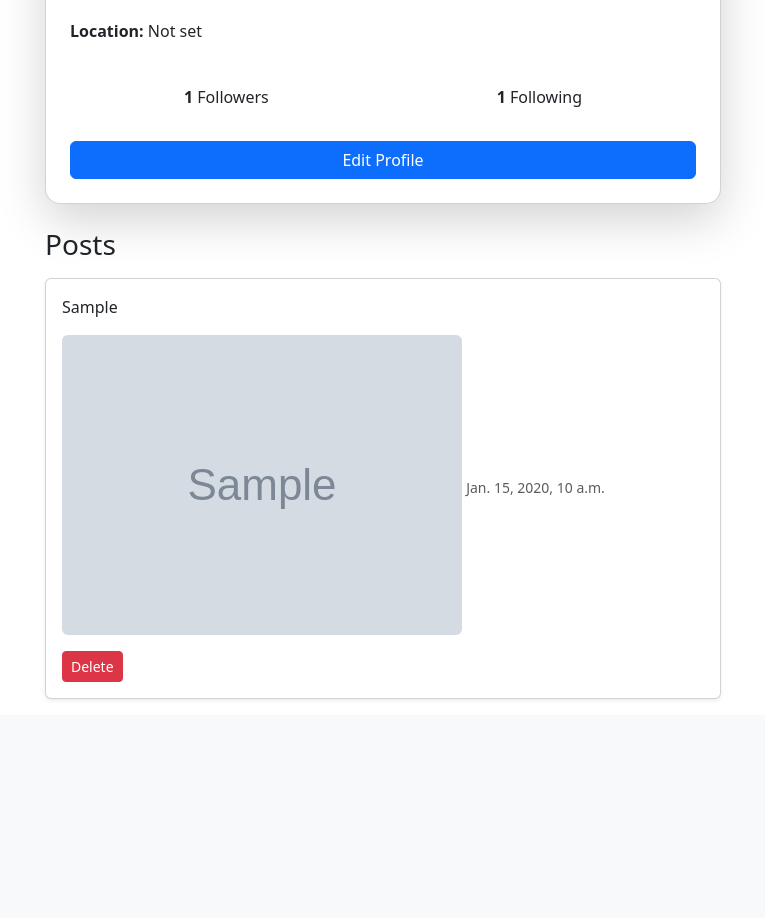
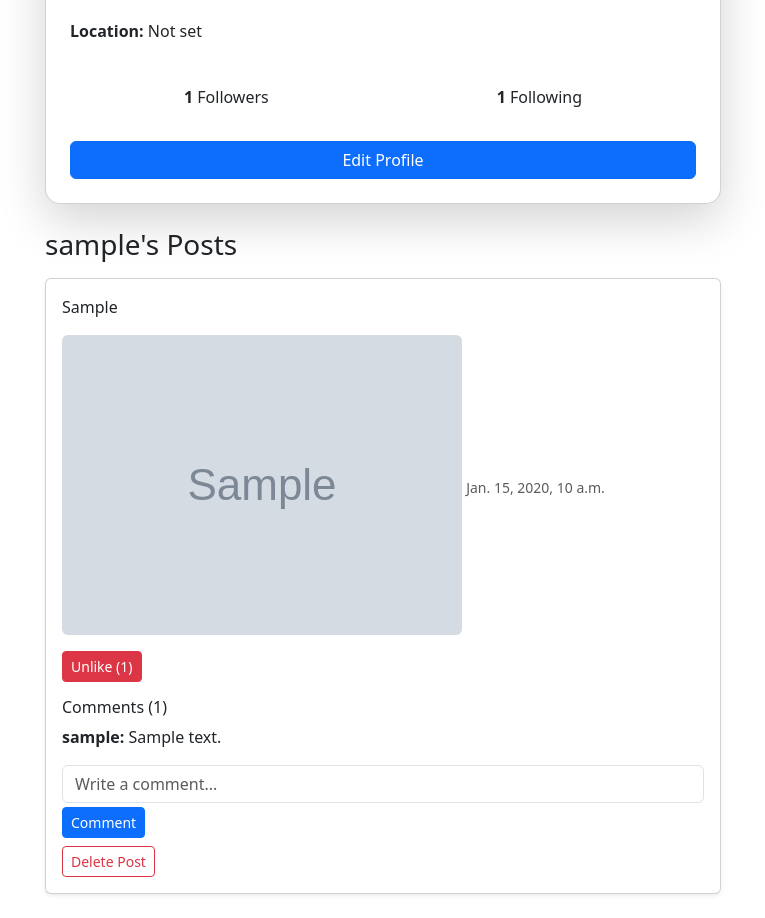
Before and after one commit to 1155-boni/network, a Django app: page /profile/ in a window 1280 px wide. Shown: the part 590-1508 px from the top of the page, without its empty margins (257-1022 px from the left). Before the commit the page ends 1289 px from the top, so only its background shows below. Run offline with Django 5.2, Linux system fonts and the light colour scheme; a user stored in the database is signed in; tables that the repository leaves empty hold one stand-in row (values such as "Sample post"); grey boxes marked "Sample" are stand-in pictures; some libraries are stand-ins or nearby versions.

Commit message:
update profile

```diff
--- a/instafinsta/templates/profile.html
+++ b/instafinsta/templates/profile.html
@@ -59,37 +59,58 @@
       <a href="{% url 'edit_profile' %}" class="btn btn-primary w-100 mt-2">Edit Profile</a>
     {% endif %}
   </div>
-</div>
 
-<!-- ✅ User Posts Section -->
-<div class="container mt-4" style="max-width:700px;">
-  <h3 class="mb-3">Posts</h3>
+  <!-- User's Posts -->
+  <div class="mt-4">
+    <h3 class="mb-3">{{ profile.user.username }}'s Posts</h3>
 
-  {% for post in posts %}
-    <div class="card mb-3 shadow-sm">
+    {% for post in posts %}
+    <div class="card mb-4 shadow-sm">
       <div class="card-body">
         <p>{{ post.caption }}</p>
-        <p>{{ post.content }}</p>
-
         {% if post.image %}
-          <img src="{{ post.image.url }}" class="img-fluid rounded mb-2" style="max-height:400px;">
+          <img src="{{ post.image.url }}" class="img-fluid rounded mb-2" style="max-height:400px; object-fit:cover;">
         {% endif %}
-
         <small class="text-muted">{{ post.created_at }}</small>
 
+        <!-- Likes -->
+        <form method="post" action="{% url 'toggle_like' post.id %}" class="mt-2">
+          {% csrf_token %}
+          {% if user in post.likes.all %}
+            <button type="submit" class="btn btn-sm btn-danger">Unlike ({{ post.total_likes }})</button>
+          {% else %}
+            <button type="submit" class="btn btn-sm btn-outline-primary">Like ({{ post.total_likes }})</button>
+          {% endif %}
+        </form>
+
+        <!-- Comments -->
+        <div class="mt-3">
+          <h6>Comments ({{ post.comments.count }})</h6>
+          {% for comment in post.comments.all %}
+            <p><strong>{{ comment.user.username }}:</strong> {{ comment.content }}</p>
+          {% empty %}
+            <p class="text-muted">No comments yet.</p>
+          {% endfor %}
+
+          <form method="post" action="{% url 'add_comment' post.id %}">
+            {% csrf_token %}
+            <input type="text" name="content" class="form-control" placeholder="Write a comment..." required>
+            <button type="submit" class="btn btn-sm btn-primary mt-1">Comment</button>
+          </form>
+        </div>
+
+        <!-- Delete button only for owner -->
         {% if is_owner %}
-          <form method="post" action="{% url 'delete_post' post.id %}" class="mt-2">
-            {% csrf_token %}
-            <button type="submit" class="btn btn-danger btn-sm"
-              onclick="return confirm('Are you sure you want to delete this post?')">
-              Delete
-            </button>
-          </form>
+        <form method="post" action="{% url 'delete_post' post.id %}" class="mt-2">
+          {% csrf_token %}
+          <button type="submit" class="btn btn-sm btn-outline-danger">Delete Post</button>
+        </form>
         {% endif %}
       </div>
     </div>
-  {% empty %}
-    <p class="text-muted">No posts yet.</p>
-  {% endfor %}
+    {% empty %}
+      <p class="text-muted">{{ profile.user.username }} has no posts yet.</p>
+    {% endfor %}
+  </div>
 </div>
 {% endblock %}
```
